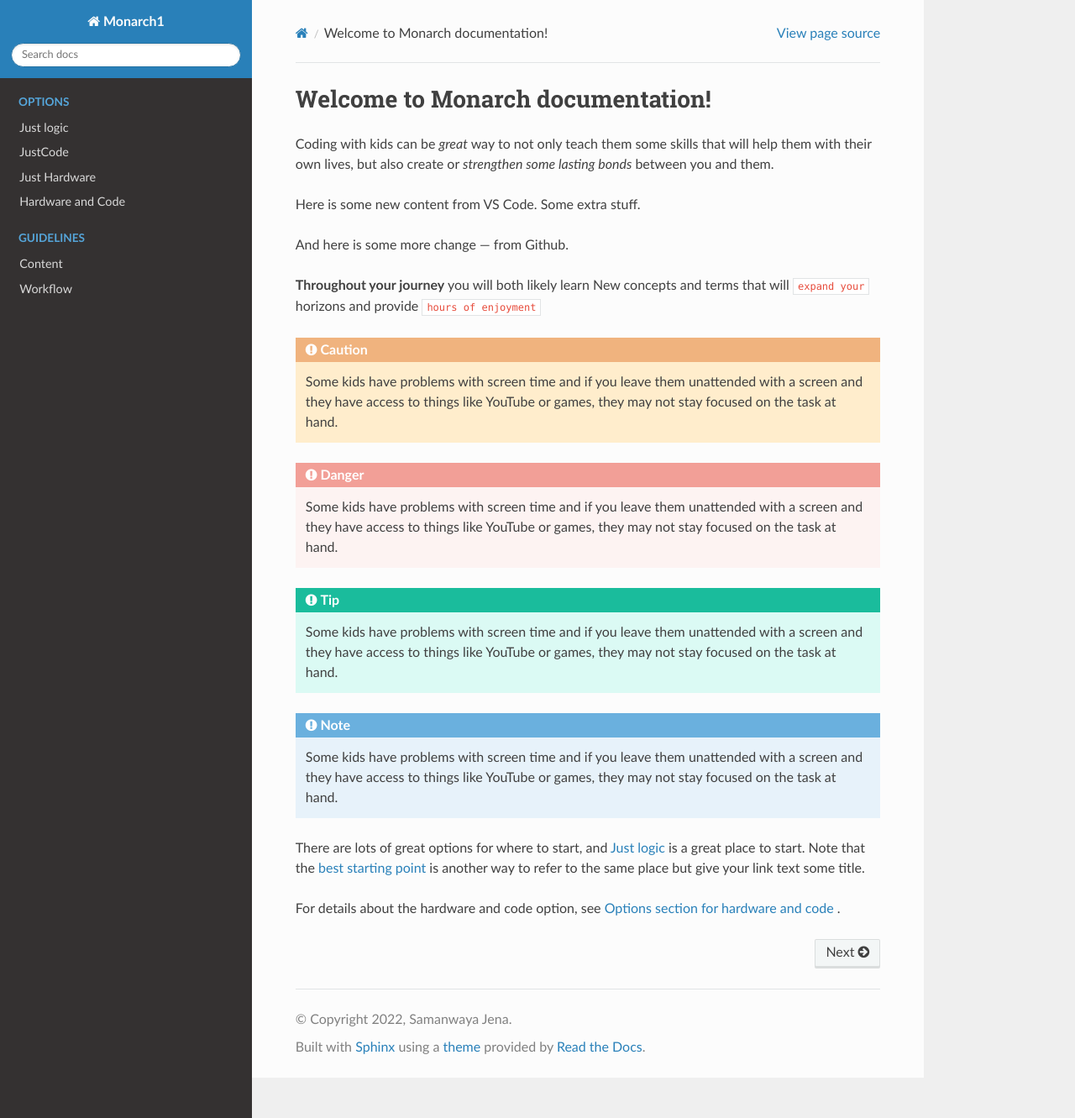
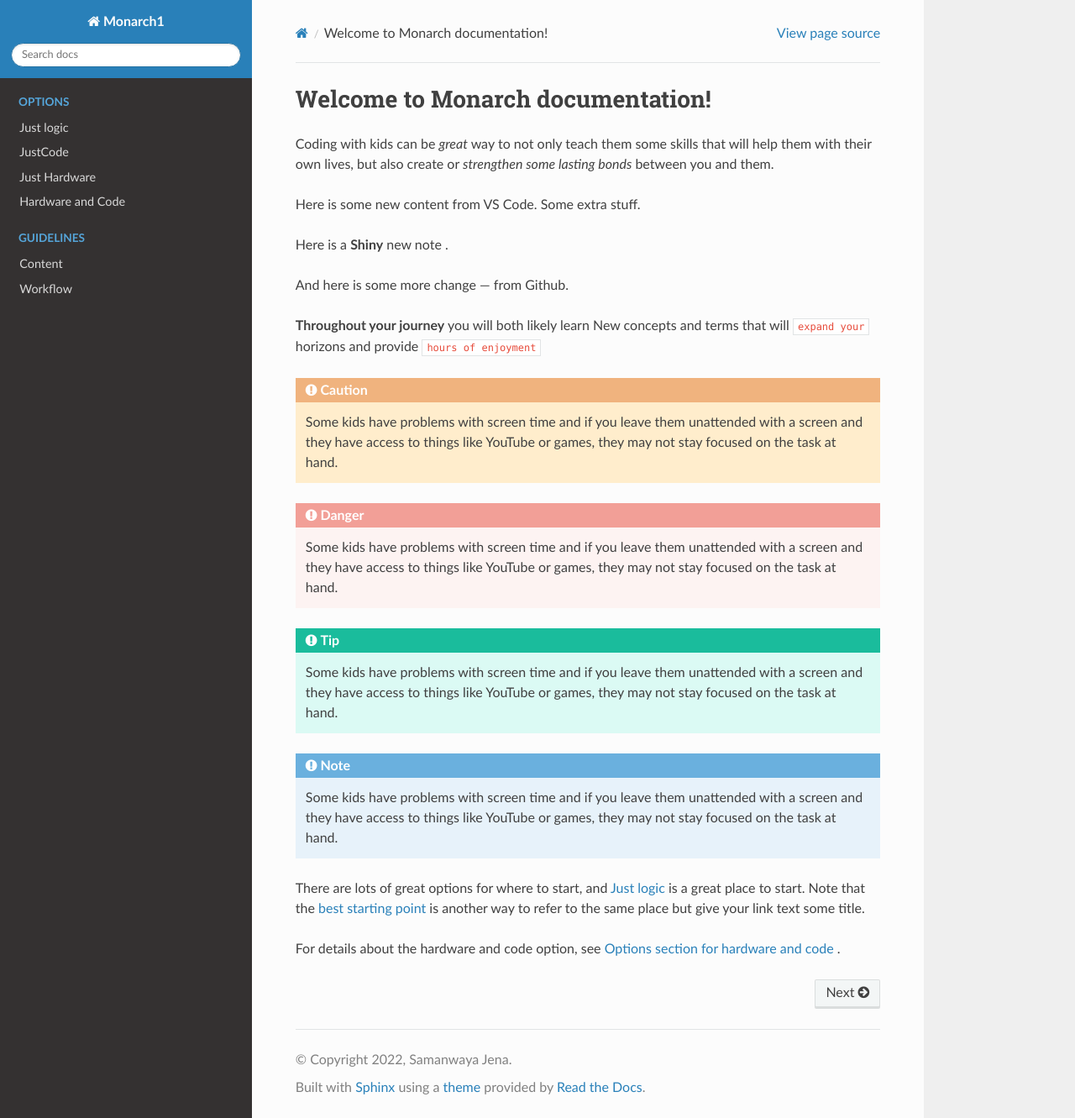
Before and after one commit to samanwaya-jena/coding-with-kids, a Sphinx documentation site: the page built from source/index.rst, in a window 1280 px wide and 1331 px high. Shown: the whole window at 84% size. Built offline with Sphinx 7.4.7 and the Read the Docs theme 2.0.0, drawn with Linux system fonts in a browser that asks for light colours.

Commit message:
shiny change

```diff
--- a/source/index.rst
+++ b/source/index.rst
@@ -11,6 +11,8 @@ but also create or *strengthen some lasting bonds* between you
 and them.
 
 Here is some new content from VS Code. Some extra stuff.
+
+Here is a **Shiny** new note .
 
 And here is some more change  --- from Github.
 
```
